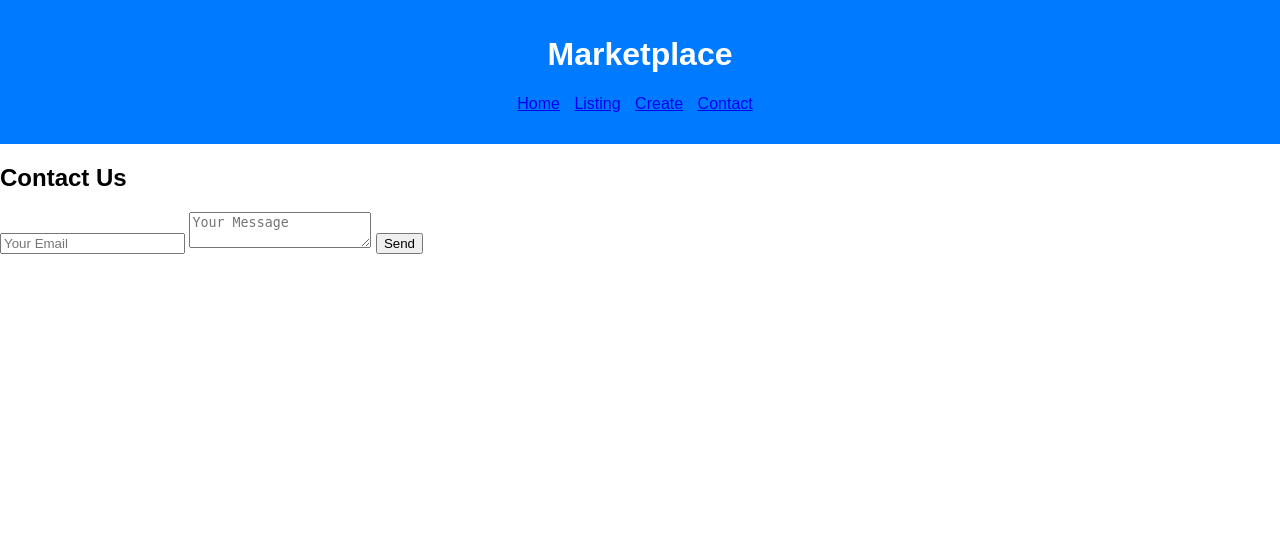
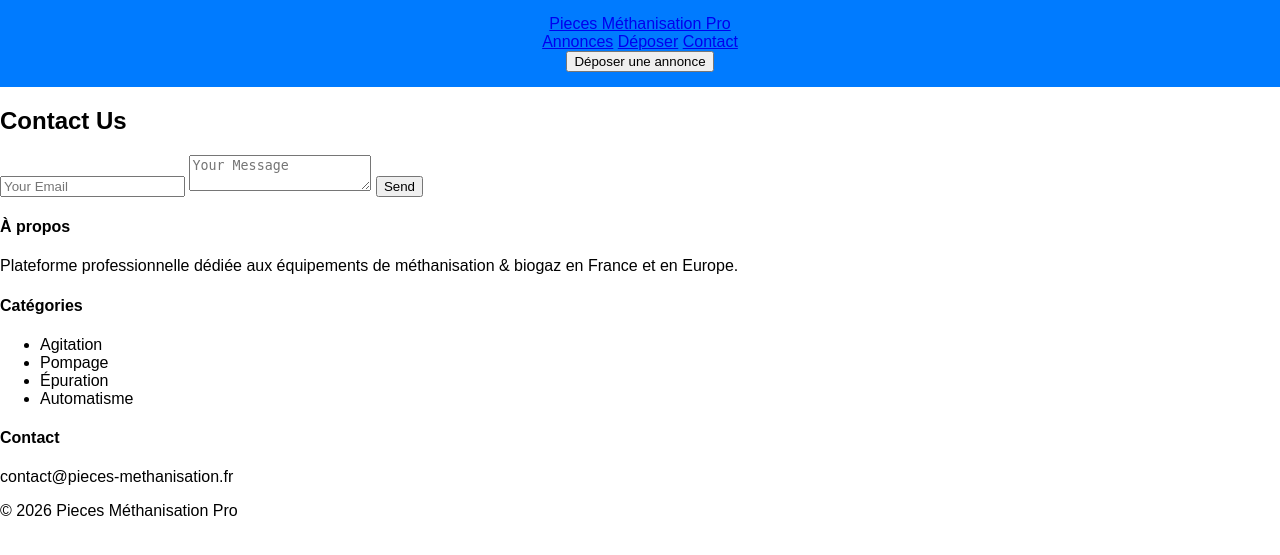
Before and after one commit to jeanlura92-alt/pieces-methanisation, a FastAPI app: page /contact in a window 1280 px wide. Shown: the top 555 px of the page. Run offline with FastAPI, Linux system fonts and the light colour scheme.

Commit message:
Update base.html

```diff
--- a/app/templates/base.html
+++ b/app/templates/base.html
@@ -1,25 +1,54 @@
 <!DOCTYPE html>
-<html lang="en">
-<head>
-    <meta charset="UTF-8">
-    <meta name="viewport" content="width=device-width, initial-scale=1.0">
-    <link rel="stylesheet" href="/static/css/styles.css">
-    <title>{% block title %}Marketplace{% endblock %}</title>
-</head>
-<body>
-    <header>
-        <h1>Marketplace</h1>
-        <nav>
-            <ul>
-                <li><a href="/">Home</a></li>
-                <li><a href="/listing">Listing</a></li>
-                <li><a href="/create">Create</a></li>
-                <li><a href="/contact">Contact</a></li>
-            </ul>
+<html lang="fr">
+  <head>
+    <meta charset="UTF-8" />
+    <meta name="viewport" content="width=device-width, initial-scale=1" />
+    <title>Pieces Methanisation Pro</title>
+    <link rel="stylesheet" href="/static/css/styles.css" />
+  </head>
+  <body>
+    <header class="site-header">
+      <div class="container header-inner">
+        <a class="logo" href="/">Pieces Méthanisation Pro</a>
+        <nav class="nav">
+          <a href="/annonces">Annonces</a>
+          <a href="/deposer">Déposer</a>
+          <a href="/contact">Contact</a>
         </nav>
+        <button class="cta">Déposer une annonce</button>
+      </div>
     </header>
-    <main>
-        {% block content %}{% endblock %}
+
+    <main class="site-main">
+      {% block content %}{% endblock %}
     </main>
-</body>
+
+    <footer class="site-footer">
+      <div class="container footer-grid">
+        <div>
+          <h4>À propos</h4>
+          <p>
+            Plateforme professionnelle dédiée aux équipements de
+            méthanisation & biogaz en France et en Europe.
+          </p>
+        </div>
+        <div>
+          <h4>Catégories</h4>
+          <ul>
+            <li>Agitation</li>
+            <li>Pompage</li>
+            <li>Épuration</li>
+            <li>Automatisme</li>
+          </ul>
+        </div>
+        <div>
+          <h4>Contact</h4>
+          <p>contact@pieces-methanisation.fr</p>
+        </div>
+      </div>
+      <div class="container copyright">
+        © 2026 Pieces Méthanisation Pro
+      </div>
+    </footer>
+  </body>
 </html>
```
